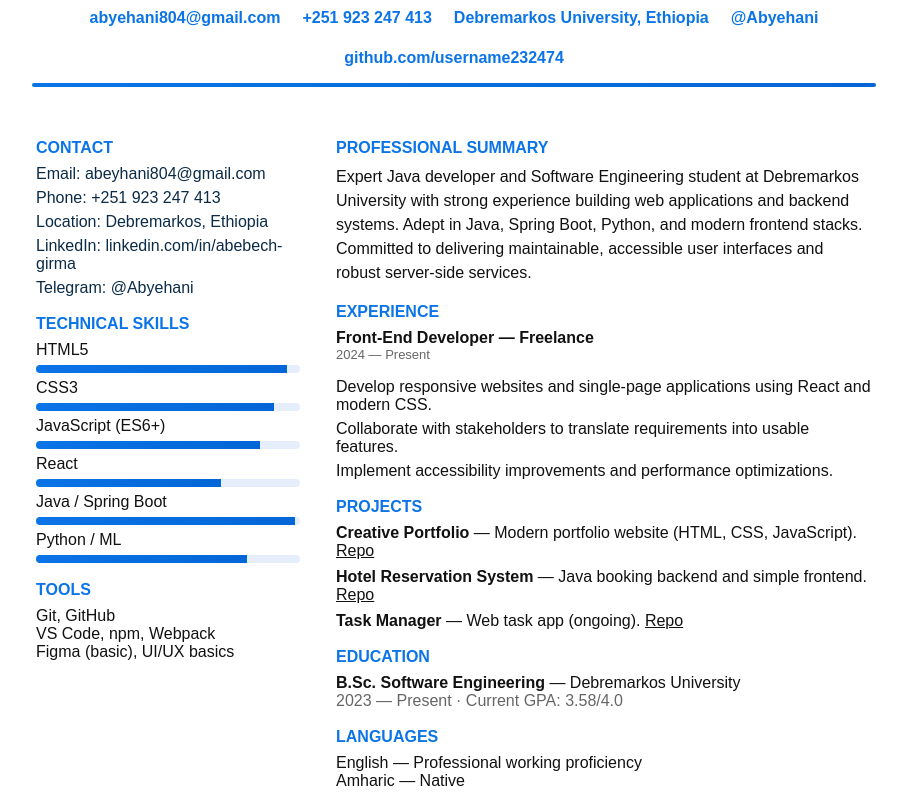
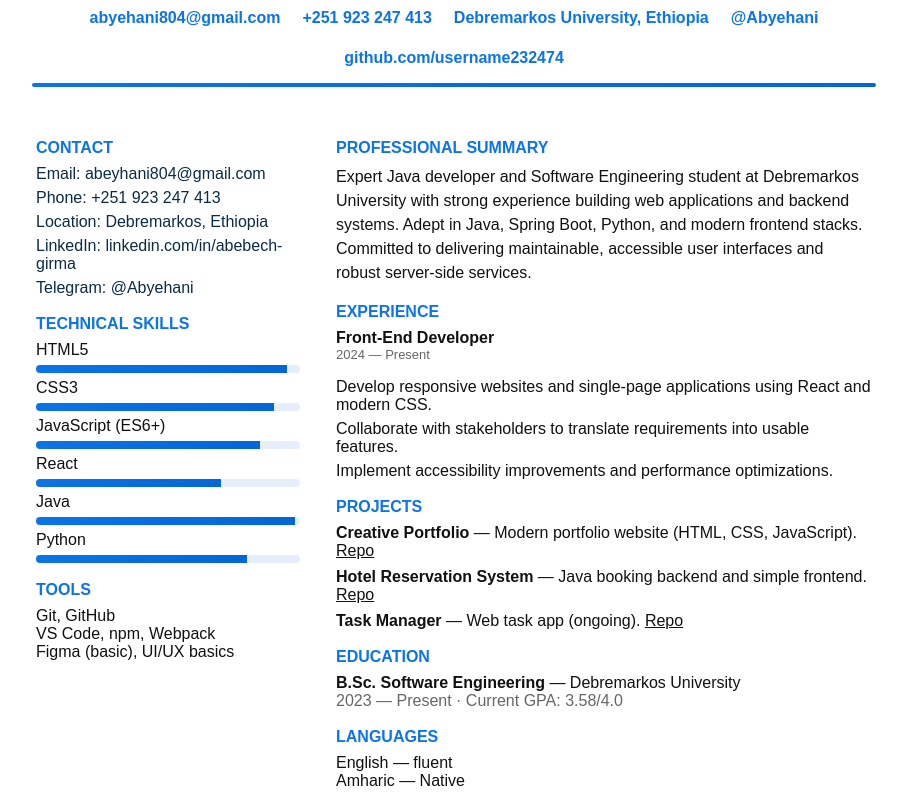
Before and after one commit to username232474/portfolio-website, a website: page professional_cv.html in a window 1280 px wide. Shown: the part 139-938 px from the top of the page, without its empty margins (186-1093 px from the left). Drawn offline with Linux system fonts and the light colour scheme.

Commit message:
My portfolio website

```diff
--- a/professional_cv.html
+++ b/professional_cv.html
@@ -91,8 +91,8 @@
               <div class="skill-item">CSS3 <div class="skill-bar"><div class="skill-fill" style="width:90%"></div></div></div>
               <div class="skill-item">JavaScript (ES6+) <div class="skill-bar"><div class="skill-fill" style="width:85%"></div></div></div>
               <div class="skill-item">React <div class="skill-bar"><div class="skill-fill" style="width:70%"></div></div></div>
-              <div class="skill-item">Java / Spring Boot <div class="skill-bar"><div class="skill-fill" style="width:98%"></div></div></div>
-              <div class="skill-item">Python / ML <div class="skill-bar"><div class="skill-fill" style="width:80%"></div></div></div>
+              <div class="skill-item">Java  <div class="skill-bar"><div class="skill-fill" style="width:98%"></div></div></div>
+              <div class="skill-item">Python  <div class="skill-bar"><div class="skill-fill" style="width:80%"></div></div></div>
             </div>
           </div>
 
@@ -115,7 +115,7 @@
           <div class="section">
             <div class="section-title">Experience</div>
             <div class="experience-item">
-              <strong>Front-End Developer — Freelance</strong>
+              <strong>Front-End Developer</strong>
               <div style="color:var(--muted);font-size:13px">2024 — Present</div>
               <ul class="plain-list">
                 <li>Develop responsive websites and single-page applications using React and modern CSS.</li>
@@ -139,7 +139,7 @@
 
           <div class="section">
             <div class="section-title">Languages</div>
-            <div>English — Professional working proficiency<br>Amharic — Native</div>
+            <div>English — fluent<br>Amharic — Native</div>
           </div>
 
           <div style="margin-top:8px">
```
Also changed, not shown: index.html (+1 -1 lines).
